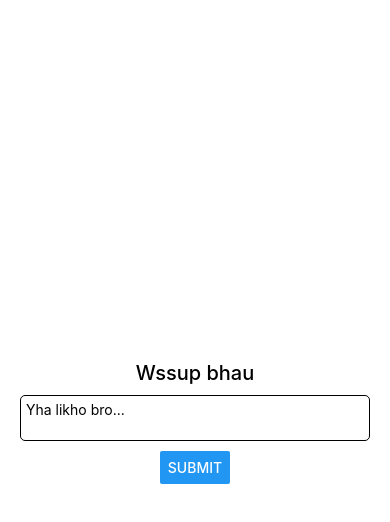
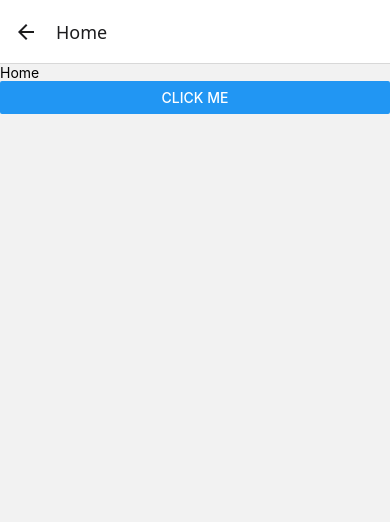
Before and after one commit to akshat-gulati/FirstProjRN, a React Native app: screen /Home in a window 390 px wide. Shown: the top 522 px of the page. Built offline with nearby package versions, Linux system fonts and the light colour scheme.

Commit message:
heheheheheheh

```diff
--- a/src/App.tsx
+++ b/src/App.tsx
@@ -1,25 +1,32 @@
 import { StyleSheet, Text, View, SafeAreaView, ScrollView } from 'react-native'
 import React from 'react'
-import Header99 from './screens/homescreen/header'
-import Shorts from "./screens/homescreen/content/shorts"
-import Video from './screens/homescreen/content/video'
-import Search from './screens/search/search'
+import { createNativeStackNavigator } from '@react-navigation/native-stack'
+import Home from './Home'
+import Profile from './Profile'
+import { NavigationContainer } from '@react-navigation/native'
+import { SafeAreaProvider } from 'react-native-safe-area-context';
+
+
+const Stack = createNativeStackNavigator();
+
+const StackNavigator = () => {
+  return (
+    <Stack.Navigator initialRouteName='Profile'>
+
+      <Stack.Screen name="Home" component={Home} />
+      <Stack.Screen name="Profile" component={Profile} />
+
+    </Stack.Navigator>
+  )
+}
 
 const App = () => {
   return (
-
-    <SafeAreaView style={{ flex: 1 }}>
-      {/* <Header99 />
-      <ScrollView style={styles.container}>
-
-        <View>
-          <Shorts />
-          <Video />
-        </View>
-      </ScrollView> */}
-
-      <Search />
-    </SafeAreaView>
+    <SafeAreaProvider>
+      <NavigationContainer>
+        <StackNavigator />
+      </NavigationContainer>
+    </SafeAreaProvider>
 
 
   )
--- /dev/null
+++ b/src/Home.tsx
@@ -0,0 +1,15 @@
+import { StyleSheet, Text, View, Button } from 'react-native'
+import React from 'react'
+
+const Home = ({navigation}) => {
+  return (
+    <View>
+      <Text>Home</Text>
+      <Button title="Click Me" onPress={() => navigation.navigate("Profile")} />
+    </View>
+  )
+}
+
+export default Home
+
+const styles = StyleSheet.create({})
--- /dev/null
+++ b/src/Profile.tsx
@@ -0,0 +1,14 @@
+import { StyleSheet, Text, View } from 'react-native'
+import React from 'react'
+
+const Profile = () => {
+  return (
+    <View>
+      <Text>Profile</Text>
+    </View>
+  )
+}
+
+export default Profile
+
+const styles = StyleSheet.create({})
```
